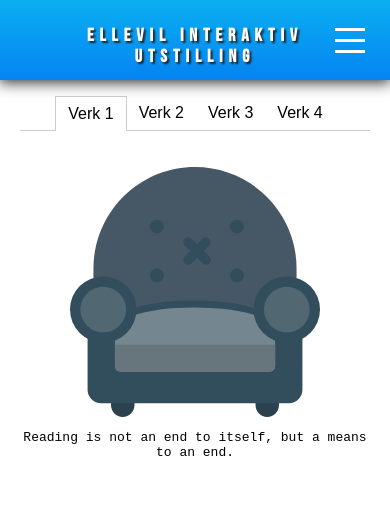
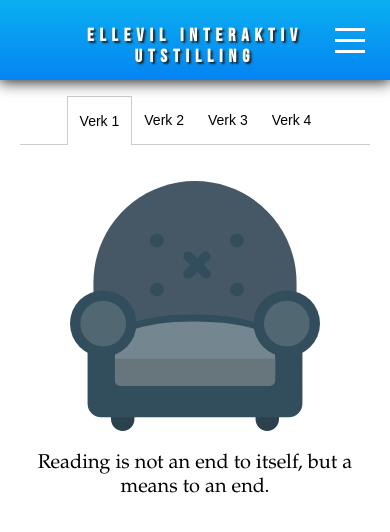
Before and after one commit to Magssch/IT2810-Prosjekt-2-ReactJS, a React (Create React App) app: page / in a window 390 px wide. Shown: the top 532 px of the page. Built offline with nearby package versions, Linux system fonts and the light colour scheme.

Commit message:
Gjort siden responsiv, dette løser issue #32

```diff
--- a/src/App.js
+++ b/src/App.js
@@ -175,7 +175,11 @@ class App extends Component {
                   </Tabs>
             </div>
             <div className="content">
-                <Content tabIndex={this.state.tab} text={this.getText()} img={this.getImg()} aud={this.getAud()}/>
+                <Content
+                        tabIndex={this.state.tab}
+                        text={this.getText()}
+                        img={this.getImg()}
+                        aud={this.getAud()}/>
             </div>
         </div>
       </div>
--- a/src/Components/Content/content.css
+++ b/src/Components/Content/content.css
@@ -19,10 +19,6 @@
     max-height: 420px;
 }
 
-pre {
-    white-space: pre-wrap;
-    text-align: center;
-}
 
 /* Når størrelsen er små tablets/store telefoner synker tekst under bilde*/
 @media screen and (max-width: 767px) {
@@ -36,3 +32,10 @@ pre {
         height: 250px;
     }
 }
+
+pre {
+    font-family: Garamond, Verdana, serif;
+    white-space: pre-line;
+    text-align: center;
+    font-size: 20px;
+}
--- a/src/Components/Content/index.js
+++ b/src/Components/Content/index.js
@@ -61,6 +61,11 @@ class Content extends Component {
             });
     }
 
+    getAudioPath() {
+        var path = '/media/sounds/'+this.props.aud.name+'/sound'+this.props.tabIndex+'.mp3';
+        return path;
+    }
+
     getImage(flushState) {
         let path = '/media/images/'+this.props.img.name+'/'+this.props.img.name+''+this.props.tabIndex+'/'+this.props.img.name+''+this.props.tabIndex+'.svg';
         axios.get(path)
@@ -106,6 +111,7 @@ class Content extends Component {
                 <div className="textContainer">
                     <pre className="TextContent">{this.state.textContent[this.props.tabIndex-1]}</pre>
                 </div>
+                <audio src={this.getAudioPath()} autoPlay="true" loop="true"></audio>
             </div>
         );
     }
--- a/src/Components/Tabs/Tab/tab.css
+++ b/src/Components/Tabs/Tab/tab.css
@@ -16,3 +16,12 @@
     border: solid #ccc;
     border-width: 1px 1px 0 1px;
 }
+
+
+.tab-list-item:hover {
+    background: #222 linear-gradient(to top, rgb(210, 210, 210), rgb(240, 240, 240));
+}
+
+@media screen and (max-width: 600px) {
+    .tab-list-item {padding: 1rem 0.75rem; font-size: 14px;}
+}
```
